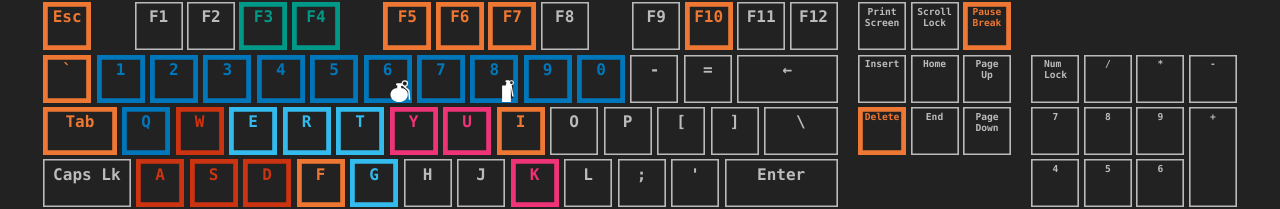
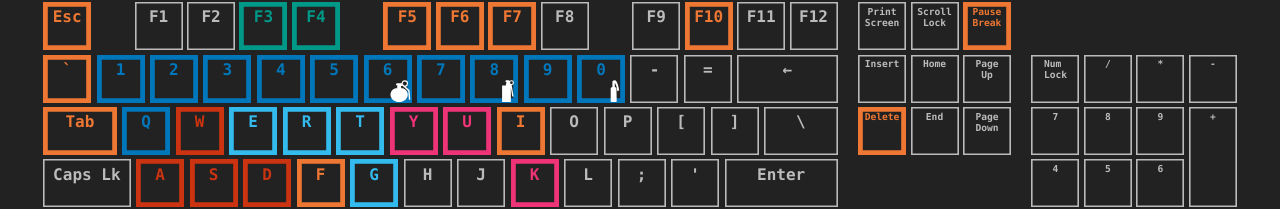
Before and after one commit to goshdarnheck/cs-binds, a React (Create React App) app: page / in a window 1280 px wide. Shown: the part 129-338 px from the top of the page. Built offline with nearby package versions, Linux system fonts and the light colour scheme.

Commit message:
Added molly/incendiary icon

```diff
--- a/src/components/CommandIcon.jsx
+++ b/src/components/CommandIcon.jsx
@@ -1,10 +1,12 @@
 import { commands } from '../utils/commands';
 import { ReactComponent as IconSmoke } from '../icons/smoke.svg'
 import { ReactComponent as IconHe } from '../icons/he.svg'
+import { ReactComponent as IconMolly } from '../icons/molly.svg'
 
 const ICONS_COMMAND = {
   smoke: <IconSmoke />,
-  he: <IconHe />
+  he: <IconHe />,
+  molly: <IconMolly />
 };
 
 function CommandIcon({ bind }) {
--- a/src/utils/commands.js
+++ b/src/utils/commands.js
@@ -27,7 +27,7 @@ const commands = {
   'slot7': { type: TYPE_SLOT },
   'slot8': { type: TYPE_SLOT, icon: 'smoke' },
   'slot9': { type: TYPE_SLOT },
-  'slot10': { type: TYPE_SLOT },
+  'slot10': { type: TYPE_SLOT, icon: 'molly' },
   'slot11': { type: TYPE_SLOT },
   'slot12': { type: TYPE_SLOT },
   'slot13': { type: TYPE_SLOT },
```
Also changed, not shown: src/icons/molly.svg (added).
